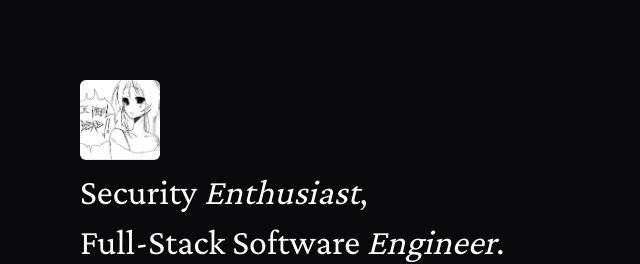
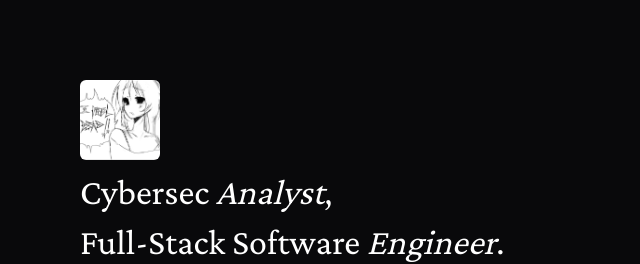
Before and after one commit to ragebaiting/portofolio, a Next.js app in the folder frontend/: page / in a window 1280 px wide. Shown: the top 264 px of the page, without its empty margins (0-640 px from the left). Built offline with nearby package versions, Linux system fonts and the light colour scheme; no server answers.

Commit message:
Update index.tsx

```diff
--- a/frontend/pages/index.tsx
+++ b/frontend/pages/index.tsx
@@ -93,7 +93,7 @@ const Home: NextPage = () => {
             className="text-white text-4xl leading-snug"
             style={{ fontFamily: 'Crimson Pro, serif' }}
           >
-            Security <span className="italic">Enthusiast</span>,<br />
+            Cybersec <span className="italic">Analyst</span>,<br />
             Full-Stack Software <span className="italic">Engineer</span>.
           </h1>
           {descLoading ? (
```
